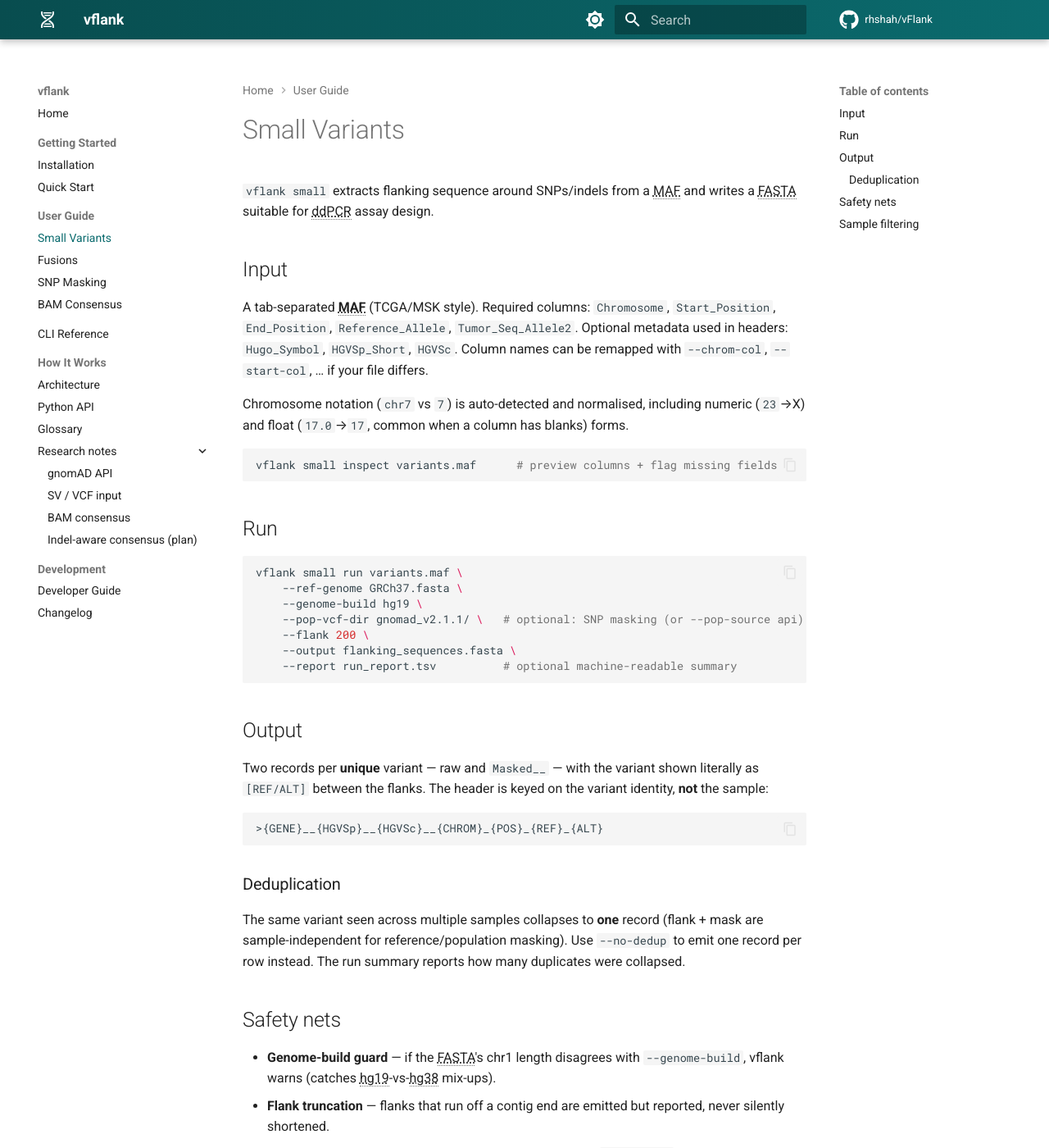
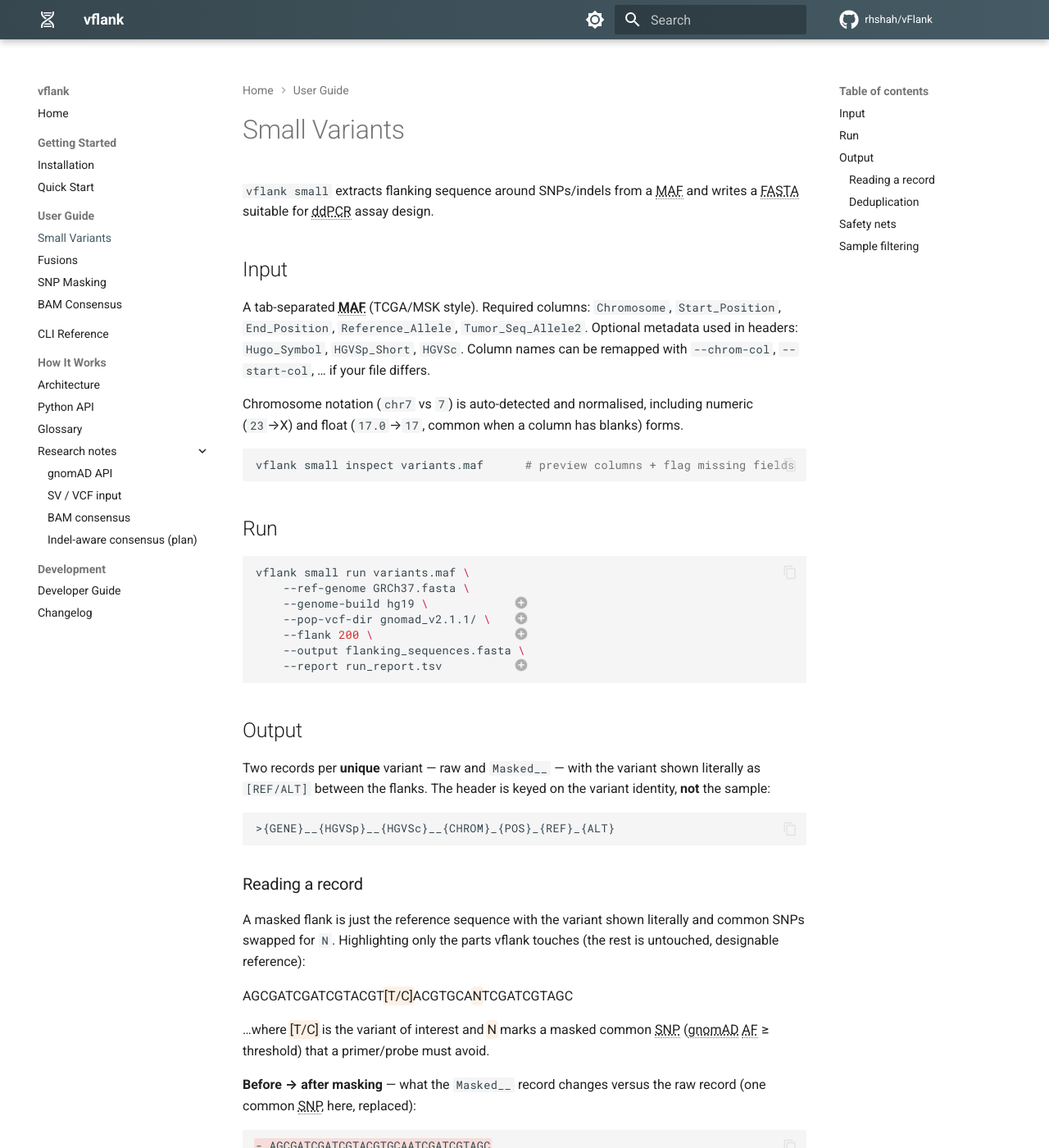
Before and after one commit to rhshah/vFlank, an MkDocs documentation site: the page built from docs/user-guide/small-variants.md, in a window 1280 px wide and 1400 px high. Shown: the whole window at 82% size. Built offline with MkDocs 1.6.1 and Material for MkDocs 9.7.7, drawn with Linux system fonts in a browser that asks for light colours; comment, search, counter and statistics services are not loaded; the version menu is left out; some of the changed text lies outside the part shown.

Commit message:
docs: Highlighter palette + "Reading a record" sequence explainer
- Switch the brand palette to "Highlighter": neutral slate primary (the
  masked/common genomic background) + amber accent (the variant/flank that
  pops). Theme ==mark== to the accent so masked regions glow.
- Add pymdownx.mark (smart_mark off, for mid-sequence ==N== highlighting).
- New "Reading a record" section in the small-variants guide using all three
  display techniques: inline mark highlighting, a before/after diff, a
  def-list anatomy, and clickable code annotations on the run command.

Co-Authored-By: Claude Code <noreply@anthropic.com>

````diff
--- a/docs/stylesheets/extra.css
+++ b/docs/stylesheets/extra.css
@@ -1,23 +1,25 @@
-/* vflank brand palette — a deep teal primary with a warm amber accent.
-   The theme palette is set to `custom`, so Material defines no built-in
-   color and these :root variables win without a specificity fight. */
+/* vflank brand palette — "Highlighter": a neutral slate primary (the masked /
+   common genomic background) with a warm amber accent (the variant / flank that
+   pops out). The theme palette is set to `custom`, so Material defines no
+   built-in color and these :root variables win without a specificity fight. */
 :root {
-  --md-primary-fg-color:        #0b6b6e;
-  --md-primary-fg-color--light: #12908f;
-  --md-primary-fg-color--dark:  #084d4f;
-  --md-accent-fg-color:         #e8730c;
+  --md-primary-fg-color:        #455a64;  /* blue-grey 700 */
+  --md-primary-fg-color--light: #607d8b;  /* blue-grey 500 */
+  --md-primary-fg-color--dark:  #37474f;  /* blue-grey 800 */
+  --md-accent-fg-color:         #e8730c;  /* amber */
   --md-accent-fg-color--transparent: rgba(232, 115, 12, 0.1);
-  --md-code-bg-color:           rgba(11, 107, 110, 0.06);
+  --md-code-bg-color:           rgba(69, 90, 100, 0.06);
 }
 
-/* Dark scheme: lift the teal so it reads on slate; warmer amber accent. */
+/* Dark scheme: lift the slate so it reads on the dark background. */
 [data-md-color-scheme="slate"] {
-  --md-primary-fg-color:        #18b6b0;
-  --md-primary-fg-color--light: #3ccfc8;
-  --md-primary-fg-color--dark:  #0c7575;
+  --md-primary-fg-color:        #78909c;  /* blue-grey 400 */
+  --md-primary-fg-color--light: #90a4ae;  /* blue-grey 300 */
+  --md-primary-fg-color--dark:  #546e7a;  /* blue-grey 600 */
   --md-accent-fg-color:         #ffb454;
-  --md-default-bg-color:        #0f1b1b;
-  --md-code-bg-color:           rgba(24, 182, 176, 0.12);
+  --md-accent-fg-color--transparent: rgba(255, 180, 84, 0.12);
+  --md-default-bg-color:        #11181c;
+  --md-code-bg-color:           rgba(144, 164, 174, 0.12);
 }
 
 /* A subtle gradient header for a bit of polish. */
@@ -37,7 +39,19 @@
   cursor: help;
 }
 
-/* Tighten the look of the homepage feature grid (md_in_html cards). */
-.md-typeset .grid.cards > ul > li {
-  border-radius: 0.4rem;
+/* ==highlight== (pymdownx.mark): theme to the amber accent so masked regions /
+   variants literally glow against the sequence. Used for `==N==` and `[REF/ALT]`
+   inside DNA blocks. */
+.md-typeset mark {
+  background-color: var(--md-accent-fg-color--transparent);
+  box-shadow: 0 0 0 0.12em var(--md-accent-fg-color--transparent);
+  color: inherit;
+  border-radius: 0.15em;
 }
+
+/* Give DNA sequences room to breathe — a touch of letter-spacing so A/C/G/T/N
+   read cleanly in inline code and code blocks tagged as sequences. */
+.md-typeset code,
+.md-typeset pre code {
+  letter-spacing: 0.02em;
+}
--- a/docs/user-guide/small-variants.md
+++ b/docs/user-guide/small-variants.md
@@ -20,15 +20,24 @@ vflank small inspect variants.maf      # preview columns + flag missing fields
 
 ## Run
 
-```bash
+``` { .bash .annotate }
 vflank small run variants.maf \
     --ref-genome GRCh37.fasta \
-    --genome-build hg19 \
-    --pop-vcf-dir gnomad_v2.1.1/ \   # optional: SNP masking (or --pop-source api)
-    --flank 200 \
+    --genome-build hg19 \            # (1)!
+    --pop-vcf-dir gnomad_v2.1.1/ \   # (2)!
+    --flank 200 \                    # (3)!
     --output flanking_sequences.fasta \
-    --report run_report.tsv          # optional machine-readable summary
+    --report run_report.tsv          # (4)!
 ```
+
+1.  Guards against an hg19-vs-hg38 mix-up — vflank checks the FASTA's chr1
+    length against this build and warns on mismatch.
+2.  Optional SNP masking from local gnomAD VCFs. Swap for `--pop-source api` to
+    use the gnomAD GraphQL API instead (no download).
+3.  Bases taken from each side of the variant (so each record is up to
+    `2 × flank` bp, shorter at a contig end).
+4.  Optional machine-readable run summary: per-variant masked/corrected counts,
+    skips grouped by reason, and the full parameter set.
 
 ## Output
 
@@ -39,6 +48,37 @@ identity, **not** the sample:
 ```
 >{GENE}__{HGVSp}__{HGVSc}__{CHROM}_{POS}_{REF}_{ALT}
 ```
+
+### Reading a record
+
+A masked flank is just the reference sequence with the variant shown literally
+and common SNPs swapped for `N`. Highlighting only the parts vflank touches (the
+rest is untouched, designable reference):
+
+AGCGATCGATCGTACGT==[T/C]==ACGTGCA==N==TCGATCGTAGC
+
+…where ==[T/C]== is the variant of interest and ==N== marks a masked common SNP
+(gnomAD AF ≥ threshold) that a primer/probe must avoid.
+
+**Before → after masking** — what the `Masked__` record changes versus the raw
+record (one common SNP, here, replaced):
+
+```diff
+- AGCGATCGATCGTACGTGCAATCGATCGTAGC
++ AGCGATCGATCGTACGTGCAATCGNTCGTAGC
+```
+
+**Anatomy** of a record, left to right:
+
+`left flank (5′)`
+:   `--flank` bases of reference ending just *before* the variant.
+
+`[REF/ALT]`
+:   the variant itself, written literally; excluded from both flanks.
+
+`right flank (3′)`
+:   `--flank` bases starting just *after* the variant — masked `N` wherever a
+    common SNP would sit under a primer/probe.
 
 ### Deduplication
 
--- a/mkdocs.yml
+++ b/mkdocs.yml
@@ -98,6 +98,8 @@ markdown_extensions:
           class: mermaid
           format: !!python/name:mermaid2.fence_mermaid_custom
   - pymdownx.inlinehilite
+  - pymdownx.mark:
+      smart_mark: false   # allow ==N== mid-sequence (DNA highlighting)
   - pymdownx.highlight:
       anchor_linenums: true
   - pymdownx.tabbed:
````
